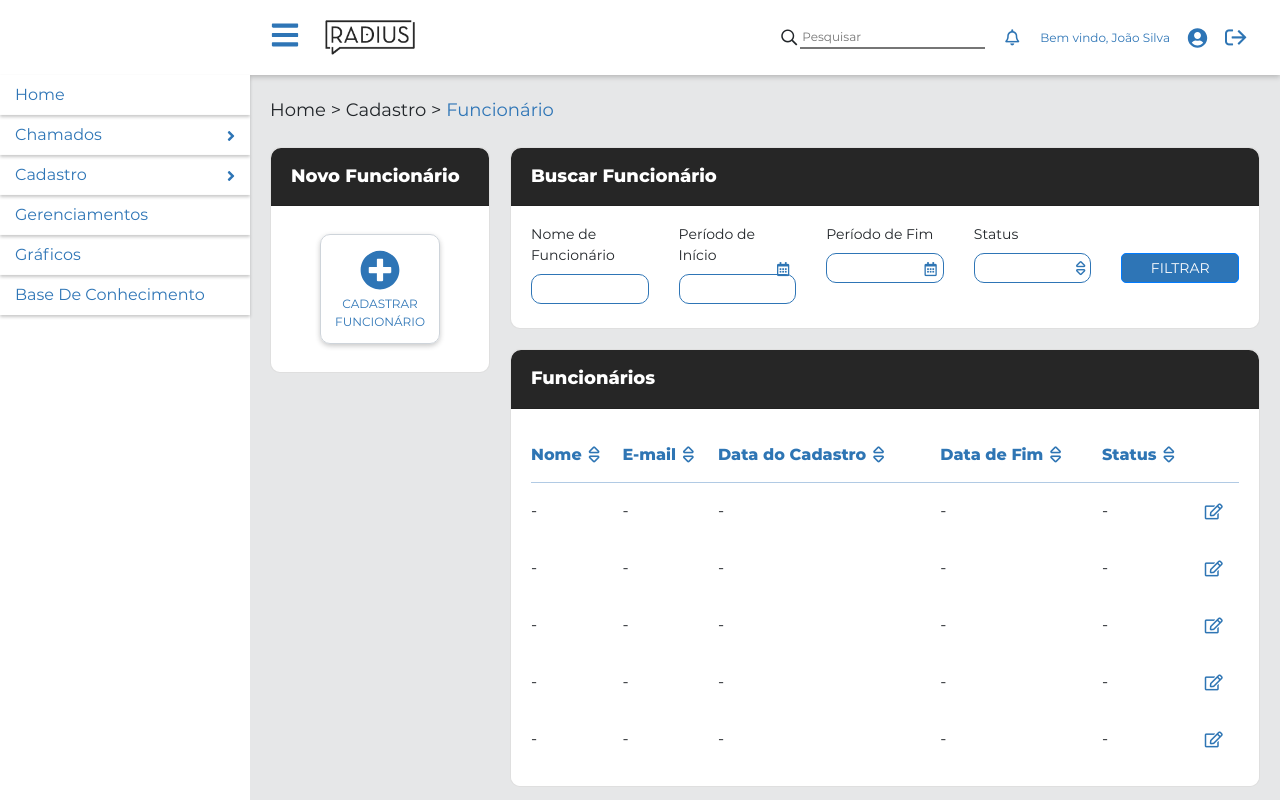
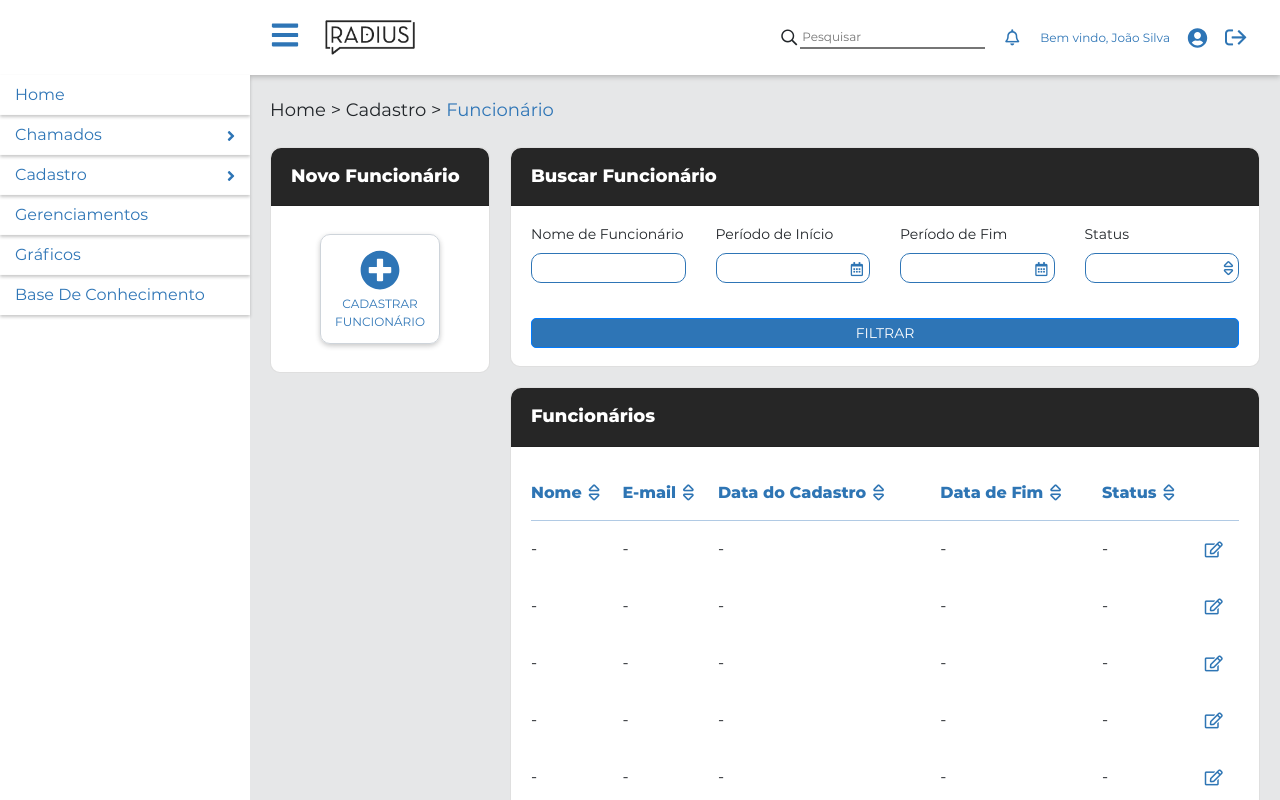
Before and after one commit to jorgelucasdev/Radius-IvoryFrontEnd, a React (Create React App) app in the folder radius/: page /Cadastro/ListagemFuncionarios in a window 1280 px wide. Shown: the top 800 px of the page. Built offline with nearby package versions, Linux system fonts and the light colour scheme.

Commit message:
Responsividade filtro de funcionários

```diff
--- a/radius/src/pages/Cadastro/ListagemFuncionarios.js
+++ b/radius/src/pages/Cadastro/ListagemFuncionarios.js
@@ -167,12 +167,12 @@ const ListagemFuncionarios = props => {
 
                 <Row className={styles.rowBusca}>
 
-                  <Col xs={12} sm={6} md={6} lg xl className={styles.info}>
+                  <Col xs={12} sm={6} md={6} lg={6} xl={3} className={styles.info}>
                     <label>Nome de Funcionário</label>
                     <input className={styles.input} />
                   </Col>
 
-                  <Col xs={12} sm={6} md={6} lg xl className={styles.infoData}>
+                  <Col xs={12} sm={6} md={6} lg={6} xl={3} className={styles.infoData}>
                     <label className={styles.labelData}>Período de Início</label>
                     <DatePicker
                       name="dataInicial"
@@ -188,7 +188,7 @@ const ListagemFuncionarios = props => {
                     <i className={[styles.calendar, 'icon-calendario'].join(' ')}></i>
                   </Col>
 
-                  <Col xs={12} sm={6} md={6} lg xl className={styles.infoData}>
+                  <Col xs={12} sm={6} md={6} lg={6} xl={3} className={styles.infoData}>
                     <label className={styles.labelData}>Período de Fim</label>
                     <DatePicker
                       name="dataFinal"
@@ -204,7 +204,7 @@ const ListagemFuncionarios = props => {
                     <i className={[styles.calendar, 'icon-calendario'].join(' ')}></i>
                   </Col>
 
-                  <Col xs={12} sm={6} md={6} lg xl className={styles.info}>
+                  <Col xs={12} sm={6} md={6} lg={6} xl={3} className={styles.info}>
                     <label>Status</label>
                     <Select placeholder="" classNamePrefix={'select'}
                       options={StatusOptions} styles={customStyles}
```
